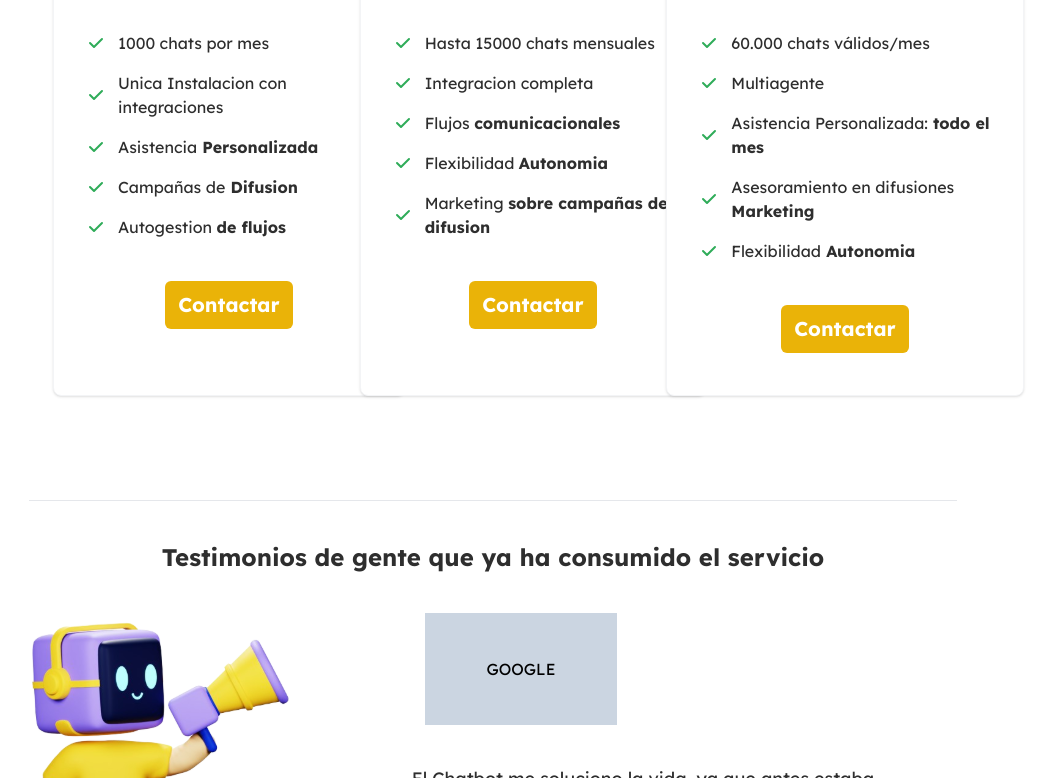
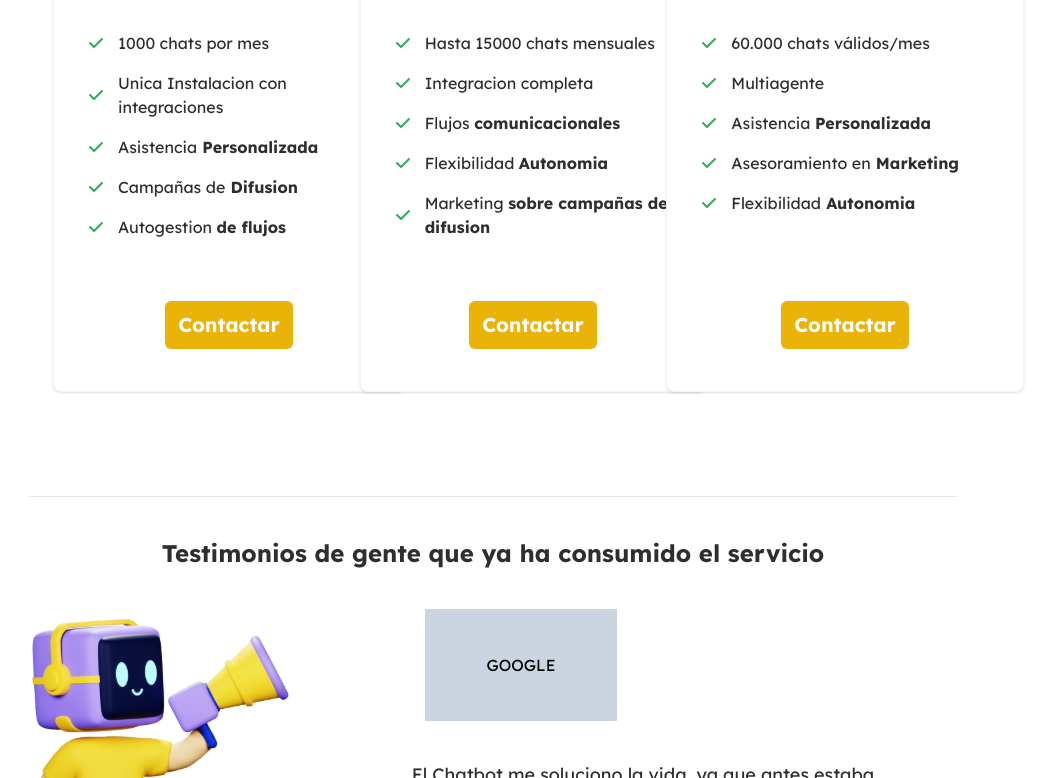
Before and after one commit to RST-Sistemas/chatbot-landing, a Next.js app: page / in a window 1280 px wide. Shown: the part 1342-2120 px from the top of the page, without its empty margins (147-1202 px from the left). Built offline with nearby package versions, Linux system fonts and the light colour scheme.

Commit message:
asdass
asdasds

```diff
--- a/src/app/Components/Contact/Contact.jsx
+++ b/src/app/Components/Contact/Contact.jsx
@@ -7,36 +7,38 @@ import RobotContact from "../../../../public/assets/image/robot-contact.svg";
 
 const Contact = () => {
 	return (
-    <div className='flex flex-col items-center w-full h-full gap-5 p-5 mt-10 border rounded-lg shadow md:px-24'>
-      <h1 className='text-2xl font-bold text-accent'>CONTACTANOS</h1>
-      <div className='w-full'>
-        <div className='flex flex-wrap justify-between '>
+		<div
+			className="flex flex-col items-center w-full h-full gap-5 p-5 mt-10 border rounded-lg shadow md:px-24"
+			id="contact">
+			<h1 className="text-2xl font-bold text-accent">CONTACTANOS</h1>
+			<div className="w-full">
+				<div className="flex flex-wrap justify-between ">
 					<Input label={"Nombre completo"} placeholder={"Bonnie Green"} />
 					<Input label={"Email"} placeholder={"bonniegreen@gmail.com"} />
 				</div>
-        <div className='flex flex-wrap justify-between '>
+				<div className="flex flex-wrap justify-between ">
 					<Input label={"Empresa"} placeholder={"BonnieSRL"} />
 					<Input label={"Rubro empresa"} placeholder={"Venta de celulares"} />
 				</div>
-        <div className='flex flex-col'>
-          <label className='form-control'>
-            <div className='label'>
-              <span className='label-text text-accent'>Mensaje</span>
+				<div className="flex flex-col">
+					<label className="form-control">
+						<div className="label">
+							<span className="label-text text-accent">Mensaje</span>
 						</div>
-            <textarea className='h-24 textarea textarea-bordered'></textarea>
+						<textarea className="h-24 textarea textarea-bordered"></textarea>
 					</label>
 				</div>
 			</div>
 
 			<TyC />
 
-      <button className='flex flex-row items-center w-full text-white shadow-md btn btn-primary'>
+			<button className="flex flex-row items-center w-full text-white shadow-md btn btn-primary">
 				Contactar
 			</button>
 			<Image
 				src={RobotContact}
-        alt='robot-contact'
-        className='absolute hidden mt-32 left-14 lg:inline'
+				alt="robot-contact"
+				className="absolute hidden mt-32 left-14 lg:inline"
 			/>
 		</div>
 	);
--- a/src/app/Components/Feature/Feature.jsx
+++ b/src/app/Components/Feature/Feature.jsx
@@ -7,6 +7,7 @@ import excel from "@/../../public/assets/svg/excel.svg";
 import userexp from "@/../../public/assets/svg/userexp.svg";
 import shopper from "@/../../public/assets/svg/shopper.svg";
 import Button from "@/app/Components/Buttons/ButtonAssist";
+import Link from "next/link";
 
 const Feature = () => {
 	return (
@@ -119,7 +120,11 @@ const Feature = () => {
 			</div>
 
 			<div className="flex flex-col items-center">
-				<Button />
+				<Link
+					href="#contact"
+					className="text-white bg-primary-600 hover:bg-primary-700 focus:ring-4 focus:ring-primary-200 font-medium rounded-lg text-sm px-5 py-2.5 text-center dark:text-white  dark:focus:ring-primary-900 my-1">
+					<Button />
+				</Link>
 			</div>
 		</div>
 	);
--- a/src/app/Components/PriceTable/PriceTable.jsx
+++ b/src/app/Components/PriceTable/PriceTable.jsx
@@ -62,11 +62,11 @@ const listItems = {
 			bold: "",
 		},
 		{
-			text: "Asistencia Personalizada:",
-			bold: "todo el mes",
+			text: "Asistencia ",
+			bold: "Personalizada",
 		},
 		{
-			text: "Asesoramiento en difusiones",
+			text: "Asesoramiento en",
 			bold: "Marketing",
 		},
 		{
@@ -106,12 +106,13 @@ const PriceTable = () => {
 						</div>
 
 						<Items listItems={listItems.inicial} />
-
+						<div className="flex justify-center">
 							<Link
-							href="#"
-							className="text-white bg-primary-600 hover:bg-primary-700 focus:ring-4 focus:ring-primary-200 font-medium rounded-lg text-sm px-5 py-2.5 text-center dark:text-white  dark:focus:ring-primary-900">
-							<ButtonContactar />
+								href="#contact"
+								className="text-white bg-primary-600 hover:bg-primary-700 focus:ring-4 focus:ring-primary-200 font-medium rounded-lg text-sm px-5 py-2.5 text-center dark:text-white  dark:focus:ring-primary-900 mt-5">
+								<ButtonContactar className="flex flex-col justify-center" />
 							</Link>
+						</div>
 					</div>
 
 					<div className="flex flex-col max-w-lg p-6 mx-auto text-center bg-white border border-gray-100 rounded-lg shadow text-accent dark:border-gray-600 xl:p-8 dark:bg-gray-800 dark:text-white">
@@ -127,13 +128,14 @@ const PriceTable = () => {
 							</span>
 							<span className="text-accent dark:text-gray-400">/mes</span>
 						</div>
-
 						<Items listItems={listItems.premium} />
+						<div className="flex justify-center ">
 							<Link
-							href="#"
-							className="text-white bg-primary-600 hover:bg-primary-700 focus:ring-4 focus:ring-primary-200 font-medium rounded-lg text-sm px-5 py-2.5 text-center dark:text-white  dark:focus:ring-primary-900">
+								href="#contact"
+								className="text-white bg-primary-600 hover:bg-primary-700 focus:ring-4 focus:ring-primary-200 font-medium rounded-lg text-sm px-5 py-2.5 text-center dark:text-white  dark:focus:ring-primary-900 mt-5">
 								<ButtonContactar />
 							</Link>
+						</div>
 					</div>
 
 					<div className="flex flex-col max-w-lg p-6 mx-auto text-center bg-white border border-gray-100 rounded-lg shadow text-accent dark:border-gray-600 xl:p-8 dark:bg-gray-800 dark:text-white">
@@ -151,11 +153,14 @@ const PriceTable = () => {
 						</div>
 
 						<Items listItems={listItems.enterprise} />
+
+						<div className="flex justify-center">
 							<Link
-							href="#"
-							className="text-white bg-primary-600 hover:bg-primary-700 focus:ring-4 focus:ring-primary-200 font-medium rounded-lg text-sm px-5 py-2.5 text-center dark:text-white  dark:focus:ring-primary-900">
+								href="#contact"
+								className="text-white bg-primary-600 hover:bg-primary-700 focus:ring-4 focus:ring-primary-200 font-medium rounded-lg text-sm px-5 py-2.5 text-center dark:text-white  dark:focus:ring-primary-900 mt-11">
 								<ButtonContactar />
 							</Link>
+						</div>
 					</div>
 				</div>
 			</div>
```
Lines whose indentation alone changed are shown as unchanged.
